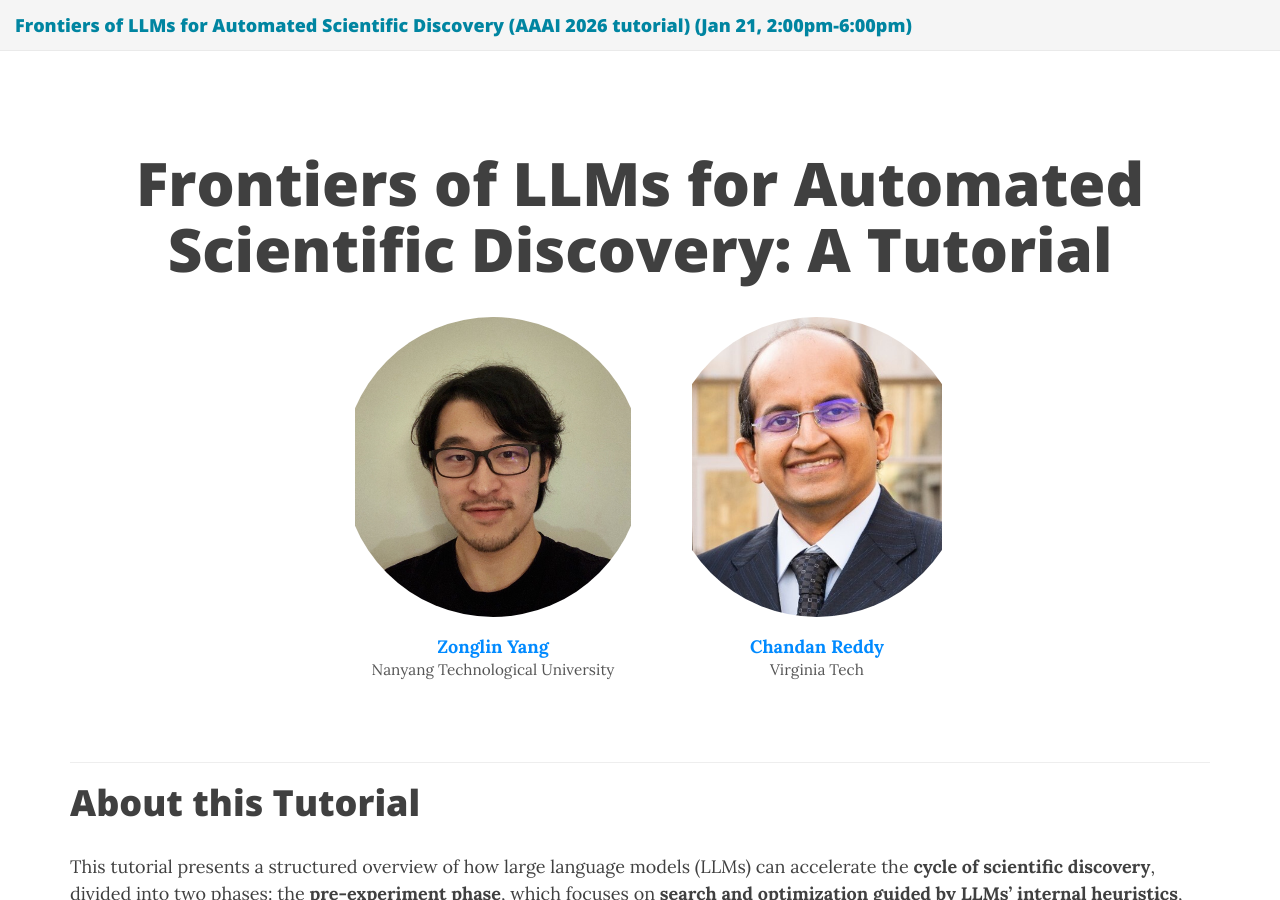
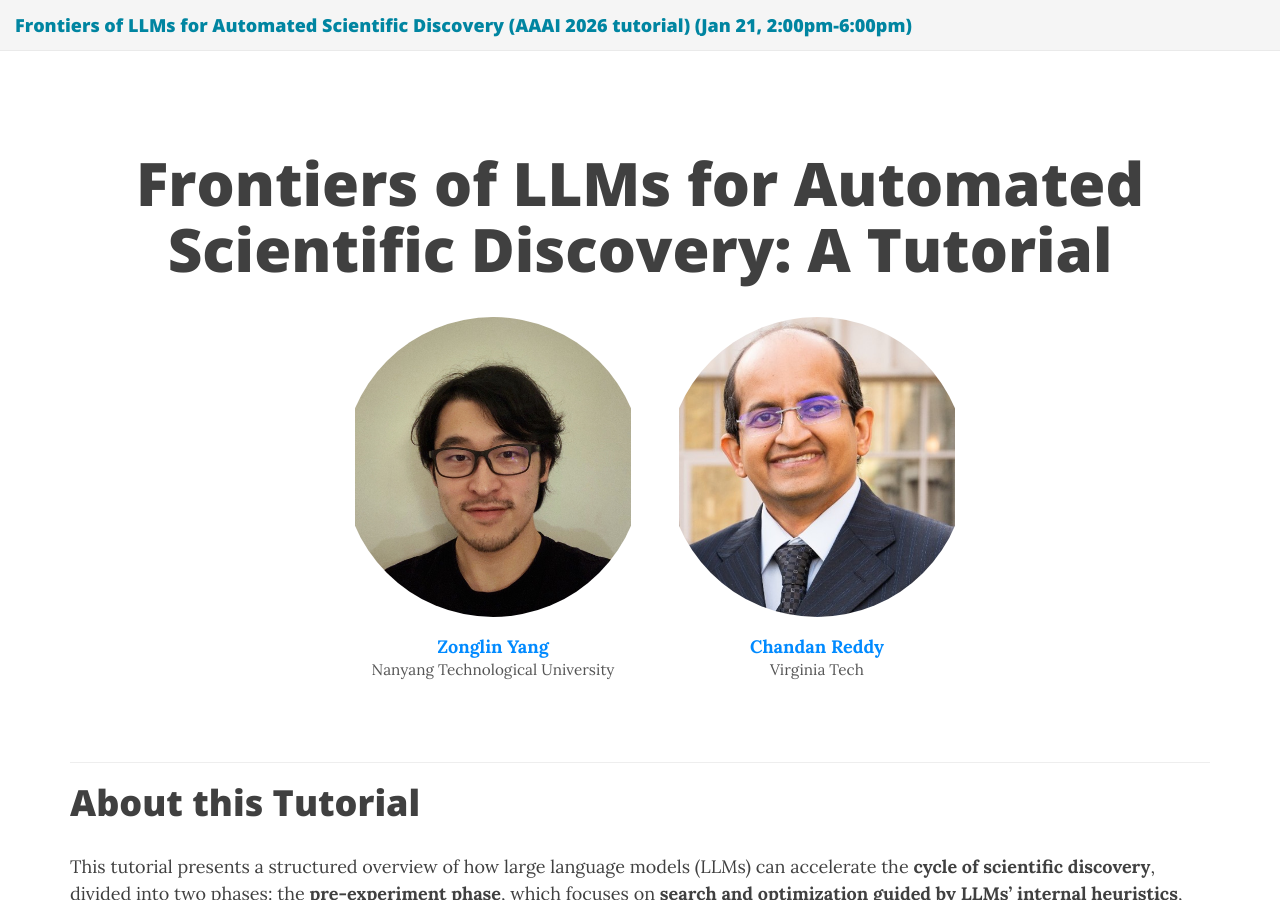
Before and after one commit to ZonglinY/llm4sd-aaai-2026, a Jekyll site: the page built from index.md, in a window 1280 px wide and 900 px high. Built offline with Jekyll 4.4.1, drawn with Linux system fonts in a browser that asks for light colours; nearby versions of some CDN libraries.

Commit message:
Update organizers.yml

```diff
--- a/_data/organizers.yml
+++ b/_data/organizers.yml
@@ -9,4 +9,4 @@ chandan:
   url: "https://creddy.net/"
   title: "Professor"
   affiliation: "Virginia Tech"
-  img: "chandan-photo-cropped-2.jpg"
+  img: "chandan-photo.jpg"
```
